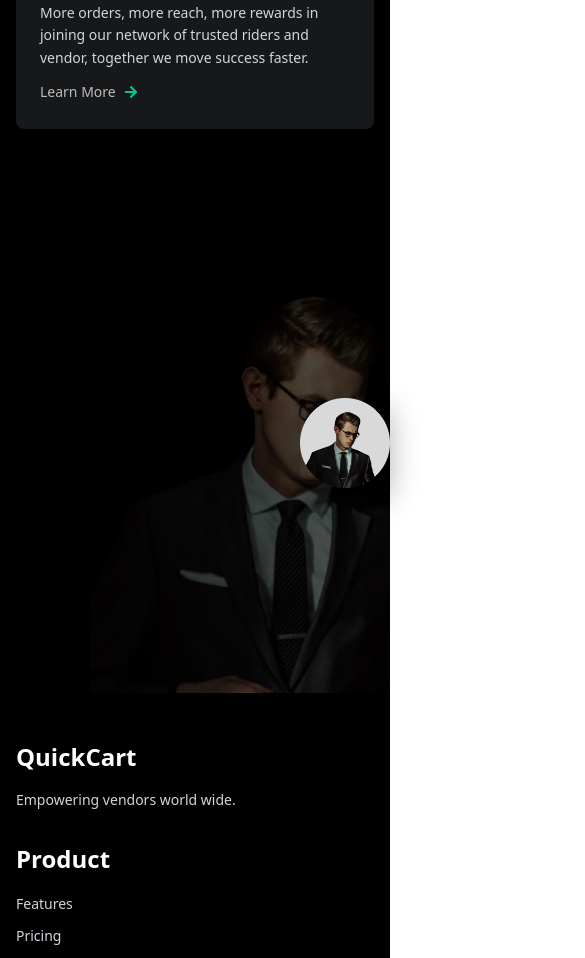
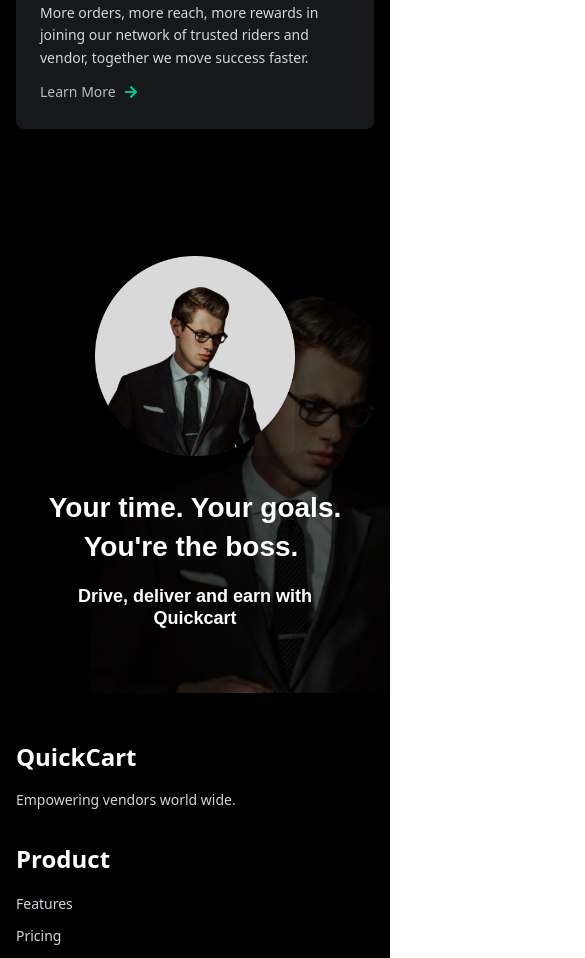
Before and after one commit to Olasunkanmi001/quickCart-landingPage, a React (Vite) app: page /riderLanding in a window 390 px wide. Shown: the part 4920-5878 px from the top of the page, 585 px wide, since content can reach past the window. Built offline with nearby package versions, Linux system fonts and the light colour scheme.

Commit message:
Added isMobile state with window resize handler that triggers at 1024px breakpoint for responsive design.

```diff
--- a/src/component/riderBanner.jsx
+++ b/src/component/riderBanner.jsx
@@ -6,10 +6,23 @@ const RiderBanner = () => {
   const [isVisible, setIsVisible] = useState(false);
   const [displayedText, setDisplayedText] = useState("");
   const [showSubText, setShowSubText] = useState(false);
+  const [isMobile, setIsMobile] = useState(false);
   const sectionRef = useRef(null);
 
   const titleText = "Your time. Your goals.\nYou're the boss.";
   const subText = "Drive, deliver and earn with Quickcart";
+
+  // Handle responsive layout
+  useEffect(() => {
+    const handleResize = () => {
+      setIsMobile(window.innerWidth <= 1024);
+    };
+
+    handleResize(); // Set initial state
+    window.addEventListener("resize", handleResize);
+
+    return () => window.removeEventListener("resize", handleResize);
+  }, []);
 
   useEffect(() => {
     const observer = new IntersectionObserver(
@@ -64,6 +77,15 @@ const RiderBanner = () => {
   }, [isVisible, titleText]);
 
   return (
+    <>
+      <style>
+        {`
+          @keyframes blink {
+            0%, 50% { opacity: 1; }
+            51%, 100% { opacity: 0; }
+          }
+        `}
+      </style>
       <section
         ref={sectionRef}
         style={{
@@ -73,9 +95,10 @@ const RiderBanner = () => {
           backgroundPosition: "center",
           backgroundRepeat: "no-repeat",
           position: "relative",
+          overflow: "hidden",
         }}
       >
-      {/* Black overlay that fades out to reveal the image */}
+        {/* Black overlay */}
         <div
           style={{
             position: "absolute",
@@ -90,23 +113,43 @@ const RiderBanner = () => {
           }}
         />
 
-      {/* Profile Image on the left side */}
+        {/* Responsive container */}
         <div
           style={{
-          position: "absolute",
-          left: "300px",
-          top: "50%",
-          transform: isVisible ? "translateY(-50%)" : "translate(-350px, -50%)",
+            position: "relative",
+            width: "100%",
+            height: "100%",
+            maxWidth: "1400px",
+            margin: "0 auto",
+            padding: "0 20px",
+            display: "flex",
+            alignItems: "center",
+            justifyContent: isMobile ? "center" : "space-between",
+            flexDirection: isMobile ? "column" : "row", // Stack on tablet/mobile
+            gap: isMobile ? "2rem" : "0", // Add gap when stacked
+            zIndex: 2,
+          }}
+        >
+          {/* Profile Image */}
+          <div
+            style={{
+              transform: isVisible
+                ? "translateX(0)"
+                : isMobile
+                ? "translateY(-50px)"
+                : "translateX(-350px)",
               opacity: isVisible ? 1 : 0,
               transition: "all 1.5s ease-out 0.8s",
               zIndex: 3,
+              flexShrink: 0,
+              paddingLeft: isMobile ? "0" : "40px", // Remove padding on mobile
             }}
           >
             <img
               src={profileImage}
               alt="Rider Profile"
               style={{
-            width: "300px",
+                width: "clamp(200px, 25vw, 300px)",
                 height: "auto",
                 borderRadius: "10px",
                 boxShadow: "0 10px 30px rgba(0,0,0,0.3)",
@@ -114,28 +157,25 @@ const RiderBanner = () => {
             />
           </div>
 
-      {/* Title and Subtitle Text on the right side */}
+          {/* Text Content */}
           <div
             style={{
-          position: "absolute",
-          left: "650px", // Position to the right of profile image (300px + 300px width + 50px gap)
-          top: "50%",
-          transform: "translateY(-50%)",
               zIndex: 3,
-          maxWidth: "700px",
+              maxWidth: isMobile ? "90%" : "50%", // Full width on mobile
+              marginLeft: isMobile ? "0" : "2rem", // No margin on mobile
+              textAlign: isMobile ? "center" : "left", // Center text on mobile
             }}
           >
-        {/* Main Title with Typewriter Effect */}
             <h1
               style={{
                 fontFamily: "Nunito Sans, sans-serif",
-            fontWeight: "800", // extrabold
-            fontSize: "52px",
-            lineHeight: "71px",
+                fontWeight: "800",
+                fontSize: "clamp(28px, 4vw, 52px)",
+                lineHeight: "1.4",
                 color: "white",
-            textAlign: "left",
+                textAlign: isMobile ? "center" : "left",
                 margin: "0 0 20px 0",
-            whiteSpace: "pre-line", // Allows \n to create line breaks
+                whiteSpace: "pre-line",
               }}
             >
               {displayedText}
@@ -152,15 +192,14 @@ const RiderBanner = () => {
               </span>
             </h1>
 
-        {/* Subtitle Text */}
             <p
               style={{
                 fontFamily: "Nunito Sans, sans-serif",
-            fontWeight: "600", // semibold
-            fontSize: "32px",
-            lineHeight: "24px",
+                fontWeight: "600",
+                fontSize: "clamp(18px, 2.5vw, 32px)",
+                lineHeight: "1.2",
                 color: "white",
-            textAlign: "left",
+                textAlign: isMobile ? "center" : "left",
                 margin: "0",
                 opacity: showSubText ? 1 : 0,
                 transition: "opacity 1s ease-in-out",
@@ -169,17 +208,9 @@ const RiderBanner = () => {
               {subText}
             </p>
           </div>
-
-      {/* CSS for blinking cursor */}
-      <style>
-        {`
-          @keyframes blink {
-            0%, 50% { opacity: 1; }
-            51%, 100% { opacity: 0; }
-          }
-        `}
-      </style>
+        </div>
       </section>
+    </>
   );
 };
 
```
Lines whose indentation alone changed are shown as unchanged.
